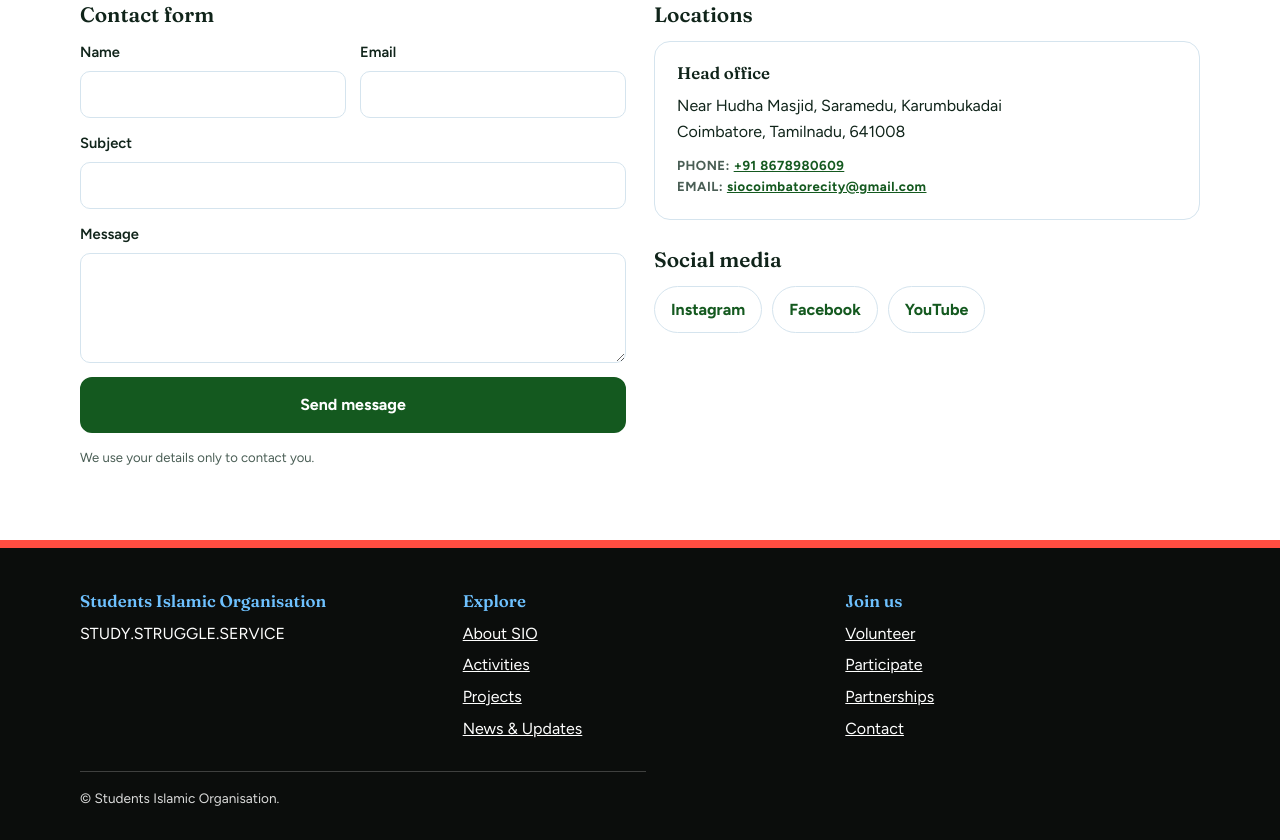
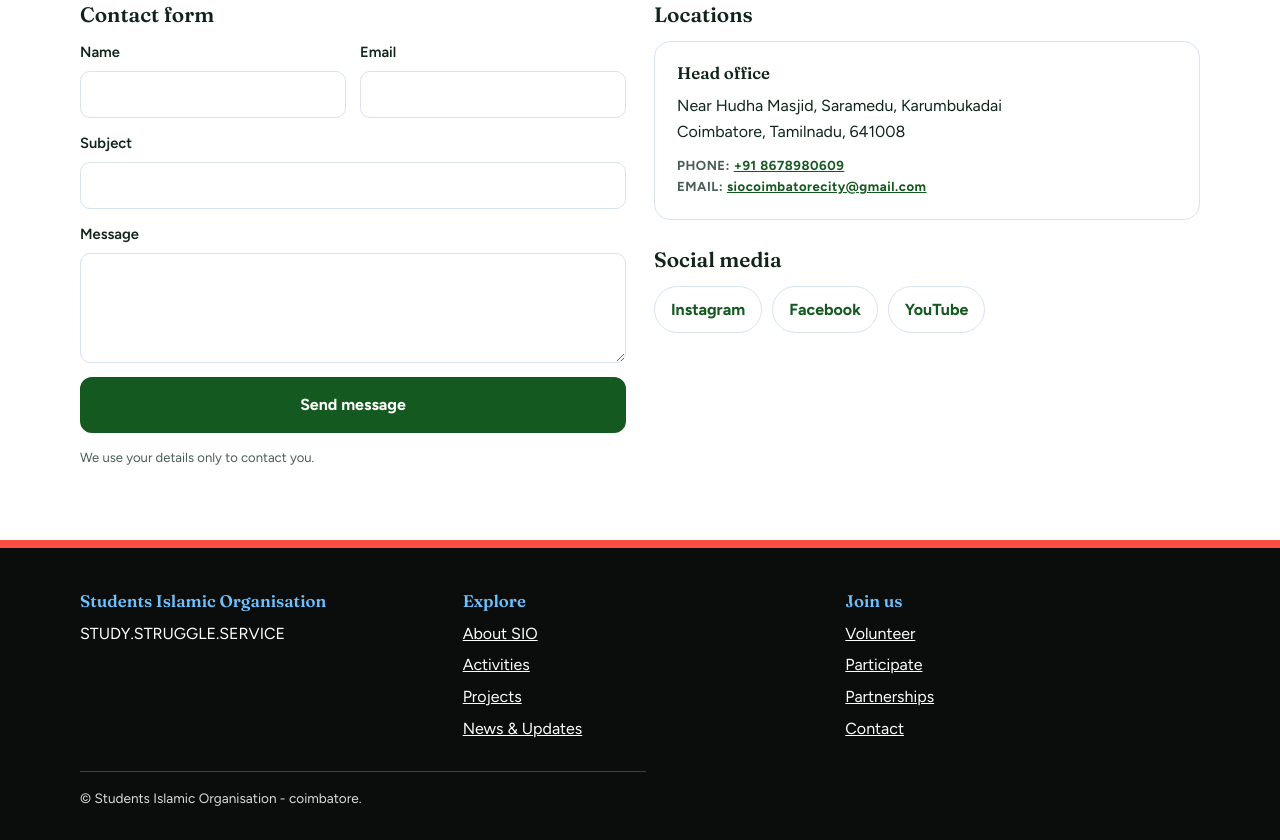
Before and after one commit to siocoimbatorework/SIO_Website, a plain HTML site: page index.html in a window 1280 px wide. Shown: the part 10441-11281 px from the top of the page. Drawn offline with Linux system fonts and the light colour scheme.

Commit message:
Footer update index.html

```diff
--- a/index.html
+++ b/index.html
@@ -631,7 +631,7 @@ footer .fine{margin-top:30px;font-size:.85rem;opacity:.85;border-top:1px solid r
       <div><h4>Explore</h4><ul><li><a href="#about">About SIO</a></li><li><a href="#activities">Activities</a></li><li><a href="#projects">Projects</a></li><li><a href="#news">News &amp; Updates</a></li></ul></div>
       <div><h4>Join us</h4><ul><li><a href="#involved">Volunteer</a></li><li><a href="#involved">Participate</a></li><li><a href="#involved">Partnerships</a></li><li><a href="#contact">Contact</a></li></ul></div>
     </div>
-    <p class="fine">© Students Islamic Organisation.</p>
+    <p class="fine">© Students Islamic Organisation - coimbatore.</p>
   </div>
 </footer>
 
```
